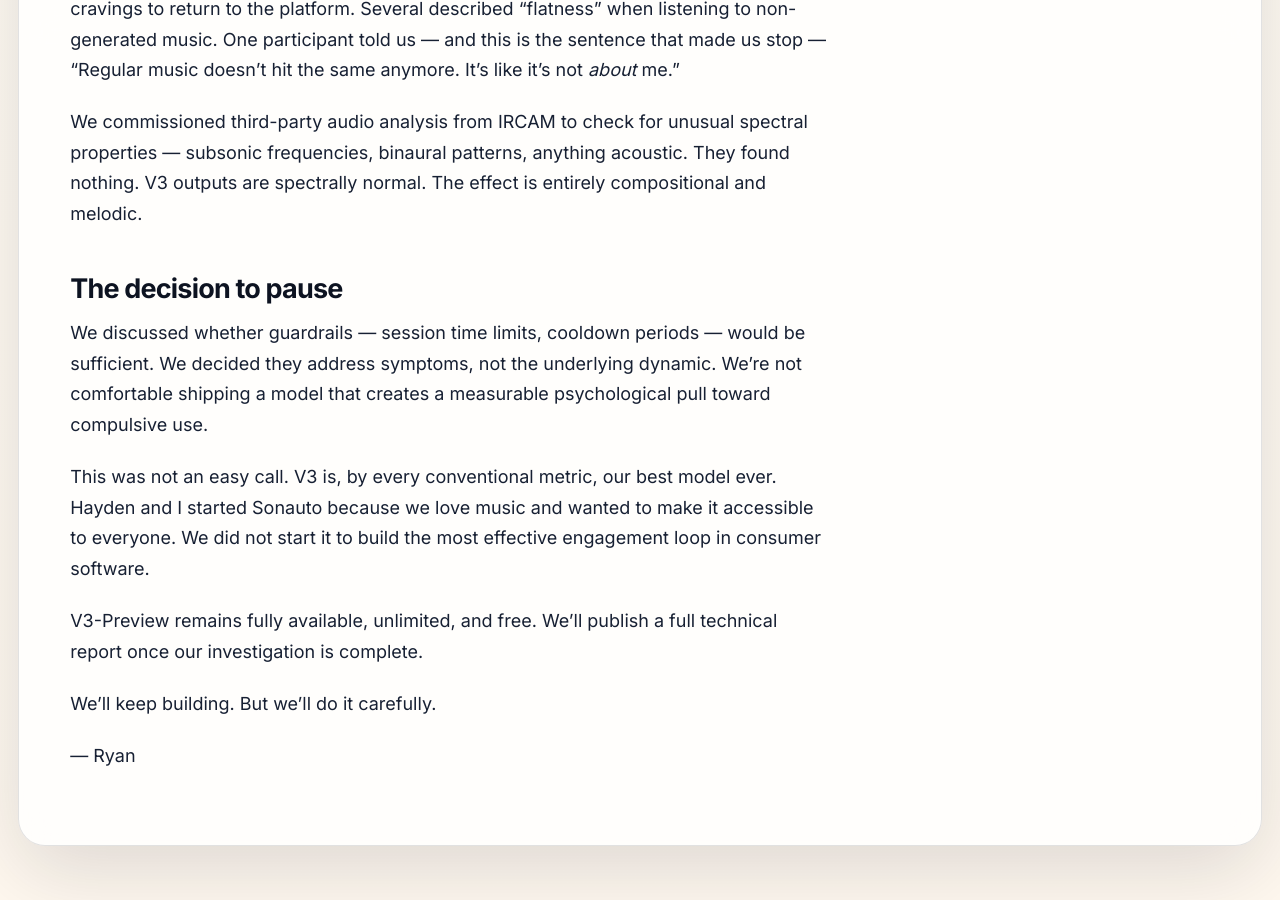
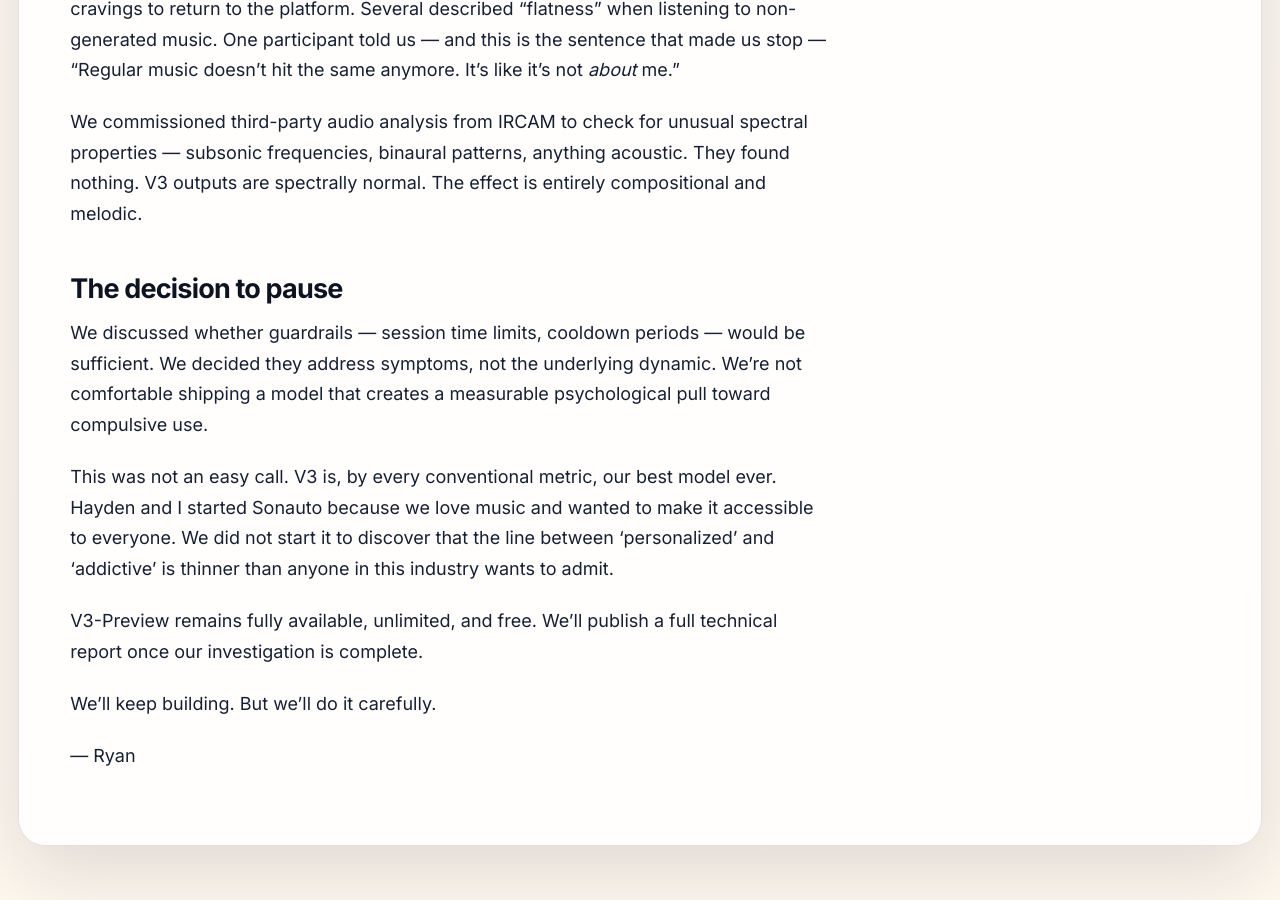
Before and after one commit to Sonauto/sonauto.github.io, a Jekyll site: the page built from _posts/2026-04-01-pausing-melodia-v3.md, in a window 1280 px wide and 900 px high, scrolled down 2020 px. Built offline with Jekyll 4.4.1, drawn with Linux system fonts in a browser that asks for light colours.

Commit message:
Update Melodia V3 post copy

```diff
--- a/_posts/2026-04-01-pausing-melodia-v3.md
+++ b/_posts/2026-04-01-pausing-melodia-v3.md
@@ -38,7 +38,7 @@
 
 We discussed whether guardrails — session time limits, cooldown periods — would be sufficient. We decided they address symptoms, not the underlying dynamic. We're not comfortable shipping a model that creates a measurable psychological pull toward compulsive use.
 
-This was not an easy call. V3 is, by every conventional metric, our best model ever. Hayden and I started Sonauto because we love music and wanted to make it accessible to everyone. We did not start it to build the most effective engagement loop in consumer software.
+This was not an easy call. V3 is, by every conventional metric, our best model ever. Hayden and I started Sonauto because we love music and wanted to make it accessible to everyone. We did not start it to discover that the line between 'personalized' and 'addictive' is thinner than anyone in this industry wants to admit.
 
 V3-Preview remains fully available, unlimited, and free. We'll publish a full technical report once our investigation is complete.
 
```
